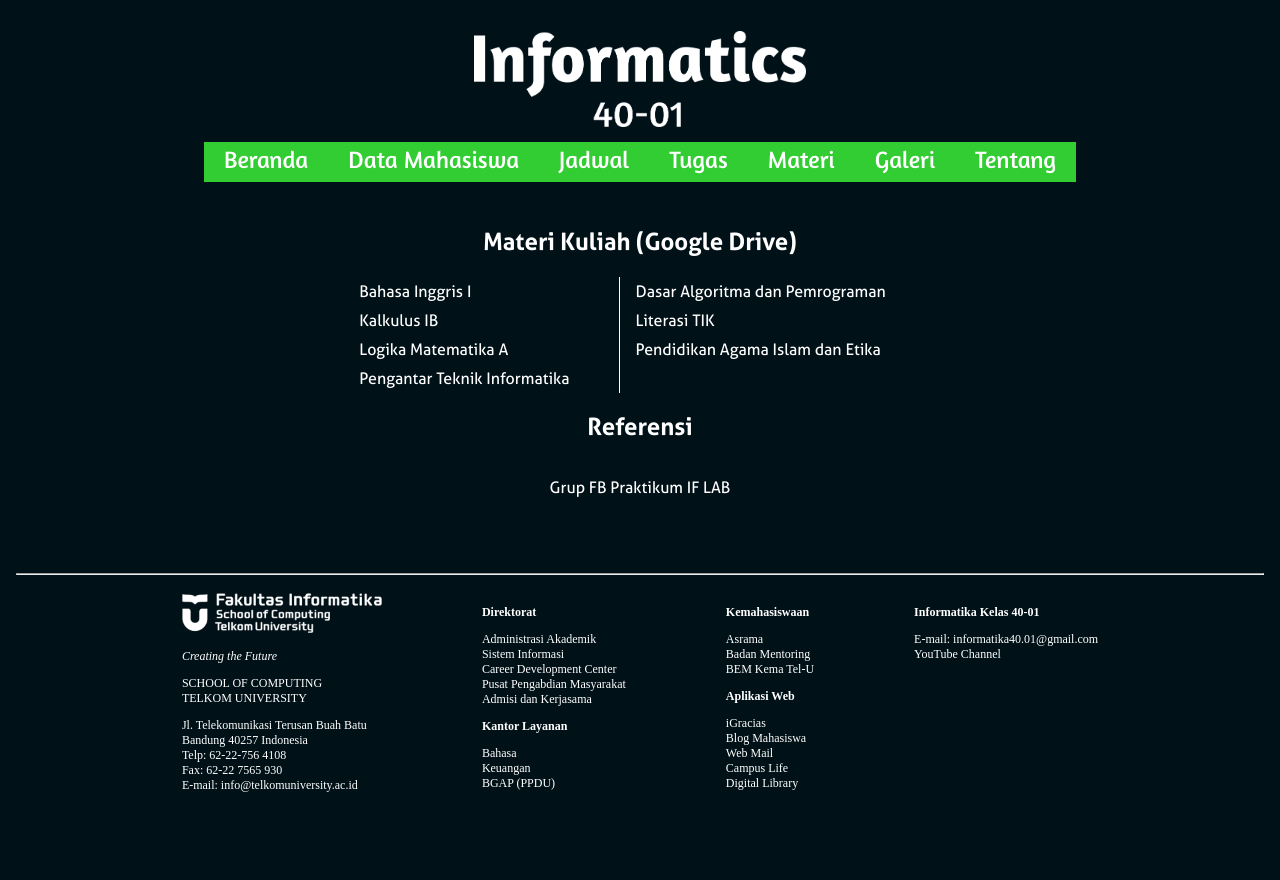
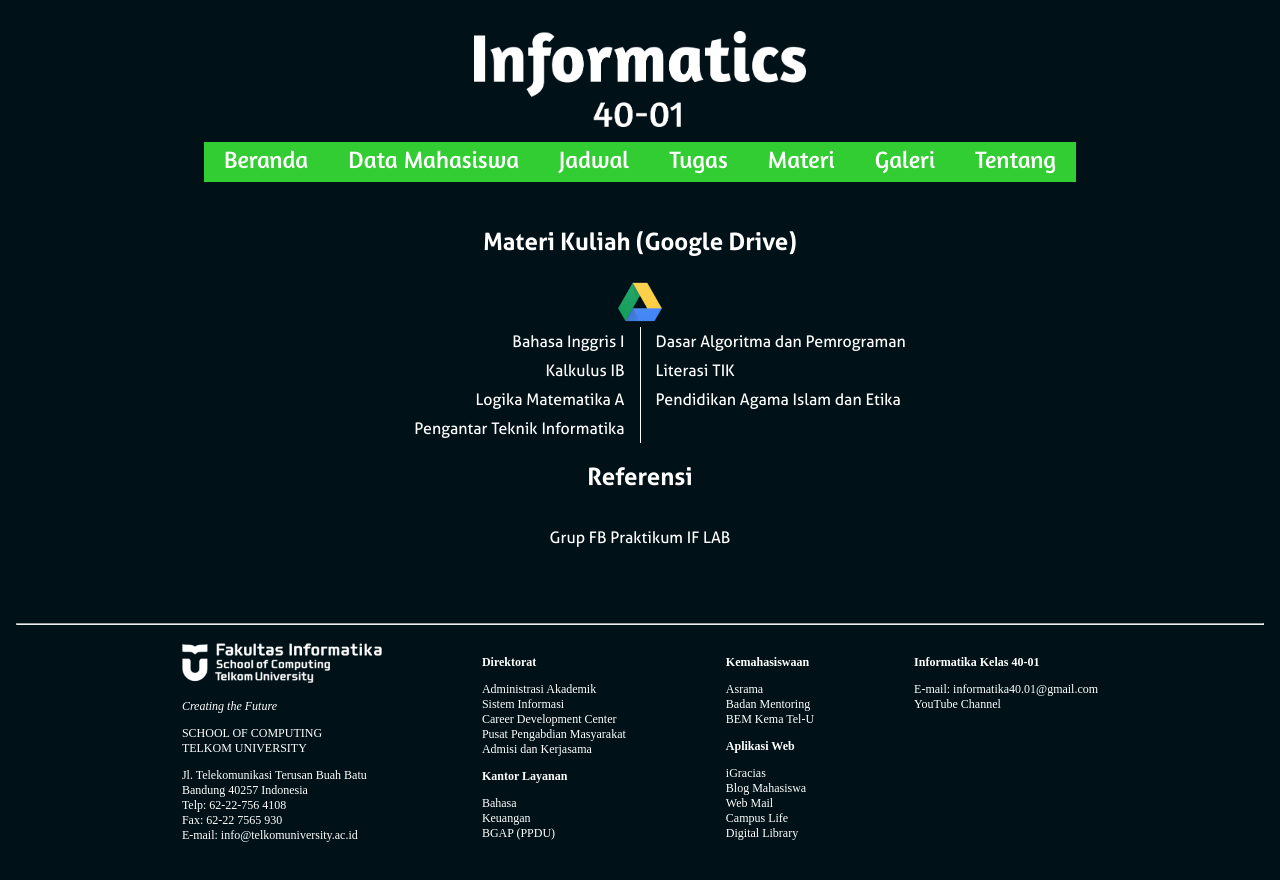
Before and after one commit to renaism/IF-40-01, a plain HTML site: page materi.html in a window 1280 px wide. Drawn offline with Linux system fonts and the light colour scheme.

Commit message:
almostfinal

```diff
--- a/materi.html
+++ b/materi.html
@@ -11,6 +11,7 @@
         <iframe src="header.html" scrolling="no" style="border: none; width: 100%; height: 100%"></iframe>
     </div>
     <h2 align="center">Materi Kuliah (Google Drive)</h2>
+    <img src="img/materi/gdrive.png" style="display: block; margin:auto; width: 50px"/>
     <div class="centerFlex">
         <table class="materiList">
             <tr>
--- a/style.css
+++ b/style.css
@@ -162,11 +162,13 @@
 }
 
 .materiList td {
-    padding: 5px 50px 5px 15px;
+    padding: 5px 15px;
+    min-width: 300px;
 }
 
 .materiList tr td:first-child {
     border-right: 1px solid white;
+    text-align: right;
 }
 
 .materiList img {
```
Also changed, not shown: img/materi/gdrive.png (added).
